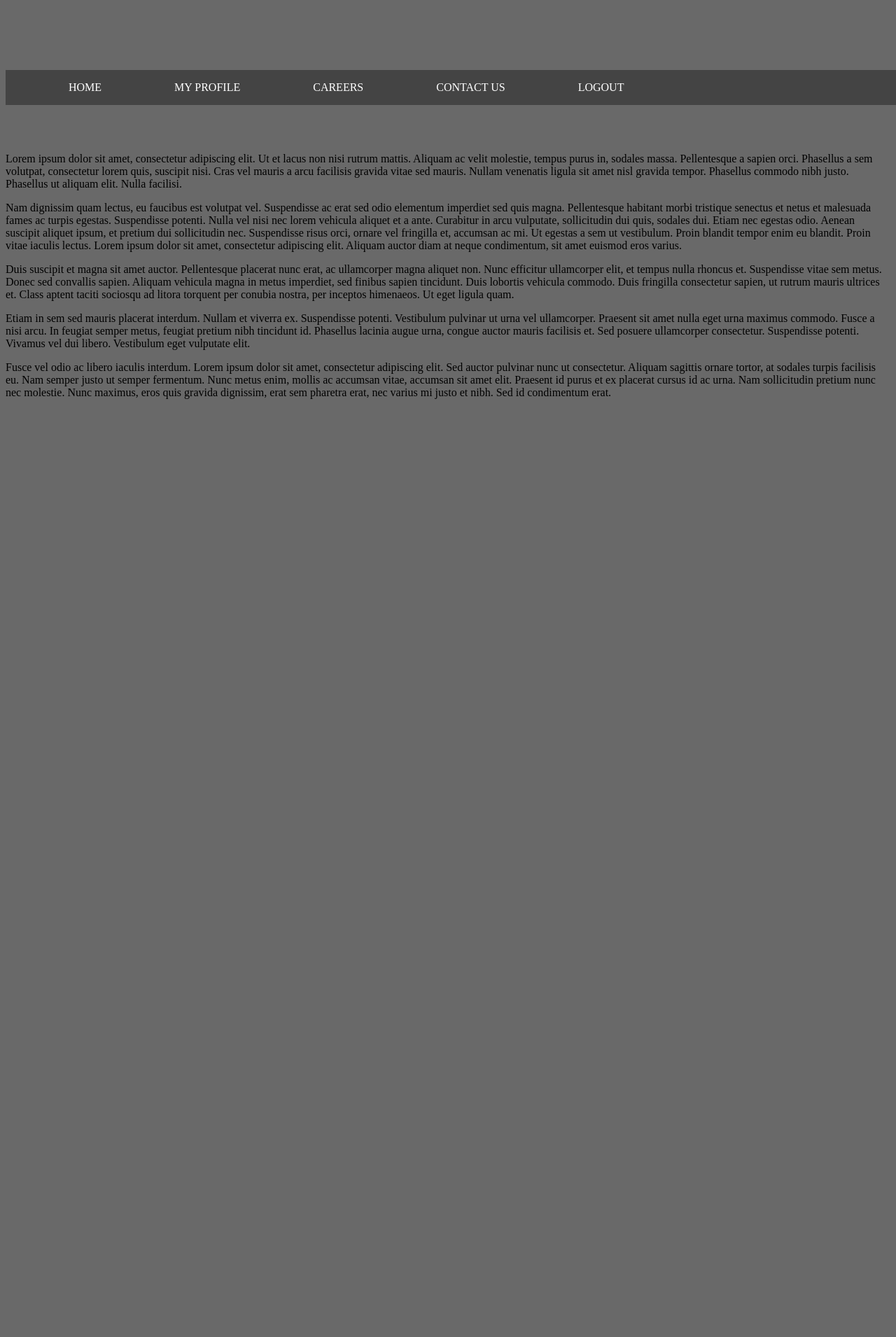
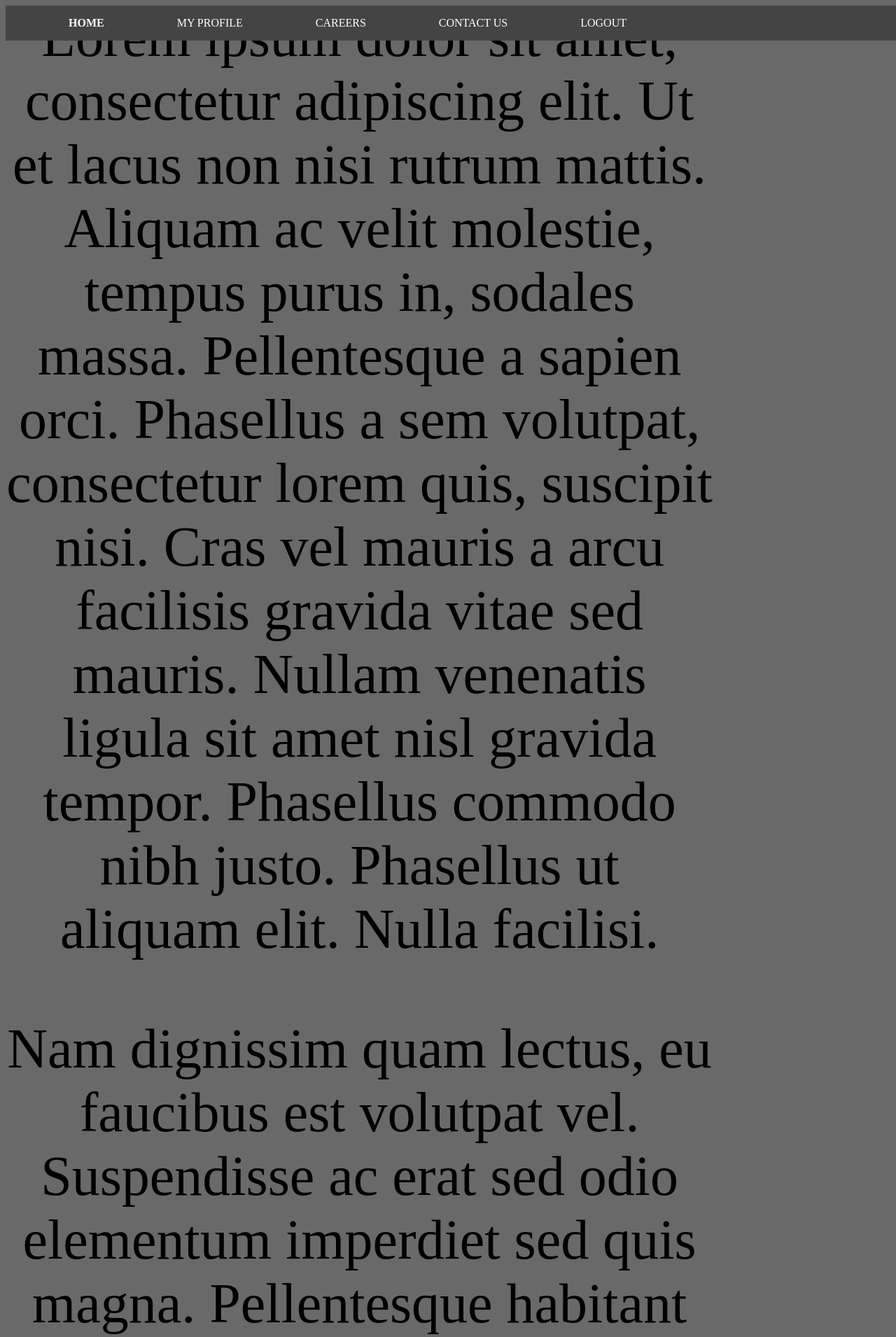
Before and after one commit to neroangel23/HelloWorld, a PHP site: page / in a window 1280 px wide. Shown: the top 1910 px of the page at 70% size. Before the commit the page ends 570 px from the top, so only its background shows below. Run offline with PHP 8.4, Linux system fonts and the light colour scheme.

Commit message:
Add files via upload

```diff
--- a/index.php
+++ b/index.php
@@ -8,25 +8,19 @@
         <div id="nav">
             <nav>
                 <ul>
-                    <li class="current"><a href='index.php'>Home</a></li>
-                    <li><a href='#'>My Profile</a></li>
-                    <li><a href='#'>Careers</a></li>
-                    <li><a href='#'>Contact Us</a></li>
-                    <li><a href='#'>Logout</a></li>
+                    <li class="current"><a href="index.php">Home</a></li>
+                    <li><a href="#">My Profile</a></li>
+                    <li><a href="#">Careers</a></li>
+                    <li><a href="#">Contact Us</a></li>
+                    <li><a href="#">Logout</a></li>
                 </ul>
             </nav>
         </div>
-        <div id="panel1">
-            <?php
-             $num1 = 123;
-             $var1 = 'Hello';
-             $var2 = 'World';
-             echo $var1 . " " . $var2 ." ". $num1;
-             ?>
-        </div>
-        <div id="content">
-            <p>Lorem ipsum dolor sit amet, consectetur adipiscing elit. Ut et lacus non nisi rutrum mattis. Aliquam ac velit molestie, tempus purus in, sodales massa. Pellentesque a sapien orci. Phasellus a sem volutpat, consectetur lorem quis, suscipit nisi. Cras vel mauris a arcu facilisis gravida vitae sed mauris. Nullam venenatis ligula sit amet nisl gravida tempor. Phasellus commodo nibh justo. Phasellus ut aliquam elit. Nulla facilisi.</p>
 
+        <div id='content'>
+            <div id="panel1">
+                <p>Lorem ipsum dolor sit amet, consectetur adipiscing elit. Ut et lacus non nisi rutrum mattis. Aliquam ac velit molestie, tempus purus in, sodales massa. Pellentesque a sapien orci. Phasellus a sem volutpat, consectetur lorem quis, suscipit nisi. Cras vel mauris a arcu facilisis gravida vitae sed mauris. Nullam venenatis ligula sit amet nisl gravida tempor. Phasellus commodo nibh justo. Phasellus ut aliquam elit. Nulla facilisi.</p>
+            </div>
             <p>Nam dignissim quam lectus, eu faucibus est volutpat vel. Suspendisse ac erat sed odio elementum imperdiet sed quis magna. Pellentesque habitant morbi tristique senectus et netus et malesuada fames ac turpis egestas. Suspendisse potenti. Nulla vel nisi nec lorem vehicula aliquet et a ante. Curabitur in arcu vulputate, sollicitudin dui quis, sodales dui. Etiam nec egestas odio. Aenean suscipit aliquet ipsum, et pretium dui sollicitudin nec. Suspendisse risus orci, ornare vel fringilla et, accumsan ac mi. Ut egestas a sem ut vestibulum. Proin blandit tempor enim eu blandit. Proin vitae iaculis lectus. Lorem ipsum dolor sit amet, consectetur adipiscing elit. Aliquam auctor diam at neque condimentum, sit amet euismod eros varius.</p>
 
             <p>Duis suscipit et magna sit amet auctor. Pellentesque placerat nunc erat, ac ullamcorper magna aliquet non. Nunc efficitur ullamcorper elit, et tempus nulla rhoncus et. Suspendisse vitae sem metus. Donec sed convallis sapien. Aliquam vehicula magna in metus imperdiet, sed finibus sapien tincidunt. Duis lobortis vehicula commodo. Duis fringilla consectetur sapien, ut rutrum mauris ultrices et. Class aptent taciti sociosqu ad litora torquent per conubia nostra, per inceptos himenaeos. Ut eget ligula quam.</p>
@@ -35,9 +29,45 @@
 
             <p>Fusce vel odio ac libero iaculis interdum. Lorem ipsum dolor sit amet, consectetur adipiscing elit. Sed auctor pulvinar nunc ut consectetur. Aliquam sagittis ornare tortor, at sodales turpis facilisis eu. Nam semper justo ut semper fermentum. Nunc metus enim, mollis ac accumsan vitae, accumsan sit amet elit. Praesent id purus et ex placerat cursus id ac urna. Nam sollicitudin pretium nunc nec molestie. Nunc maximus, eros quis gravida dignissim, erat sem pharetra erat, nec varius mi justo et nibh. Sed id condimentum erat.</p>
         </div>
+        <div id="fibonacci">
+            <?php
+                // PHP code to get the Fibonacci series
+                function Fibonacci($n){
+                    $num1 = 0;
+                    $num2 = 1;
+                    $counter = 0;
+                    while ($counter < $n){
+                    echo ' '.$num1;
+                    $num3 = $num2 + $num1;
+                    $num1 = $num2;
+                    $num2 = $num3;
+                    $counter = $counter + 1;
+                    }
+                }
+
+                // Driver Code
+                $n = 10;
+                Fibonacci($n);
+            ?>
+        </div>
+        <div id="pyramid">
+        <?php
+
+        for($a=0;$a<=5;$a++){
+            for($b = $a - 1;$b<5;$b++){
+                echo "&nbsp;&nbsp;";
+            }
+            for($c=0;$c<$a;$c++){
+                echo "&nbsp;*&nbsp";
+            }
+            echo "<br />";
+        }
+
+        ?>
+        </div>
         <script>
             $(document).ready(function () {
-               $('#nav').hide(0).slideDown(1000);;
+               $('#nav').hide(0).slideDown(1000);
             });
         </script>
     </body>
--- a/style.css
+++ b/style.css
@@ -1,41 +1,47 @@
 body {
     background-color: dimgray;
+    overflow: scroll;
 }
 
-nav {
+#nav {
     background-color: #444444;
+    margin: 0px;
     height: 50px;
     color: white;
-    width: 100%;
+    width: 200%;
     float: left;
     position: fixed;
 }
 
-nav li {
+#nav li {
     display: inline-block;
     margin: 0 50px 0 50px;
     text-decoration: none;
-    position: sticky;
 }
 
-nav a {
+#nav a {
     text-decoration: none;
     text-transform: uppercase;
     color: #ffffff;
 }
 
-nav a:hover {
+#nav a:hover {
     color: #000000;
     font-weight: bold;
 }
 
-#panel1 {
-    margin-top: 100px;
-    color: #ffffff;
-    background: #000000;
-    text-align: center;
+#nav li .highlight,
+.current a {
+    color: #000000;
+    font-weight: bold;
 }
 
 #content {
-    margin-top: 100px;
+    position: static;
+    left: 0;
+    top: 100px;
+    width: 80%;
+    display: block;
+    font-size: 80px;
+    text-align: center;
 }
```
